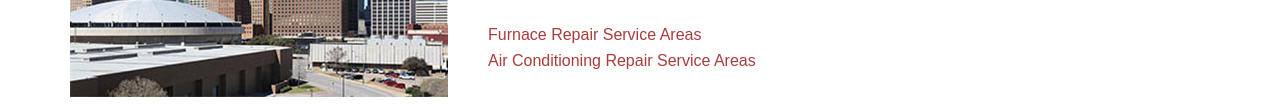
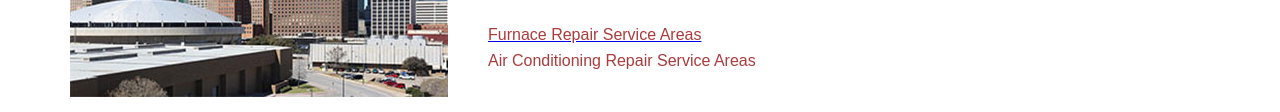
Before and after one commit to Maneesh7617/bionictalent-task, a plain HTML site: page index.html in a window 1280 px wide. Shown: the part 638-750 px from the top of the page. Drawn offline with Linux system fonts and the light colour scheme; a web font is replaced by a local one.

Commit message:
Update index.html

```diff
--- a/index.html
+++ b/index.html
@@ -68,9 +68,9 @@
                 for a new <b>HVAC</b> system for residential or commercial applications.
             </p>
             <br>
-            <p class="text_red">
+            <a href="#"><p class="text_red">
                 Furnace Repair Service Areas
-            </p>
+            </p></a>
             <p class="text_red">Air Conditioning Repair Service Areas</p>
         </div>
     </div>
```
